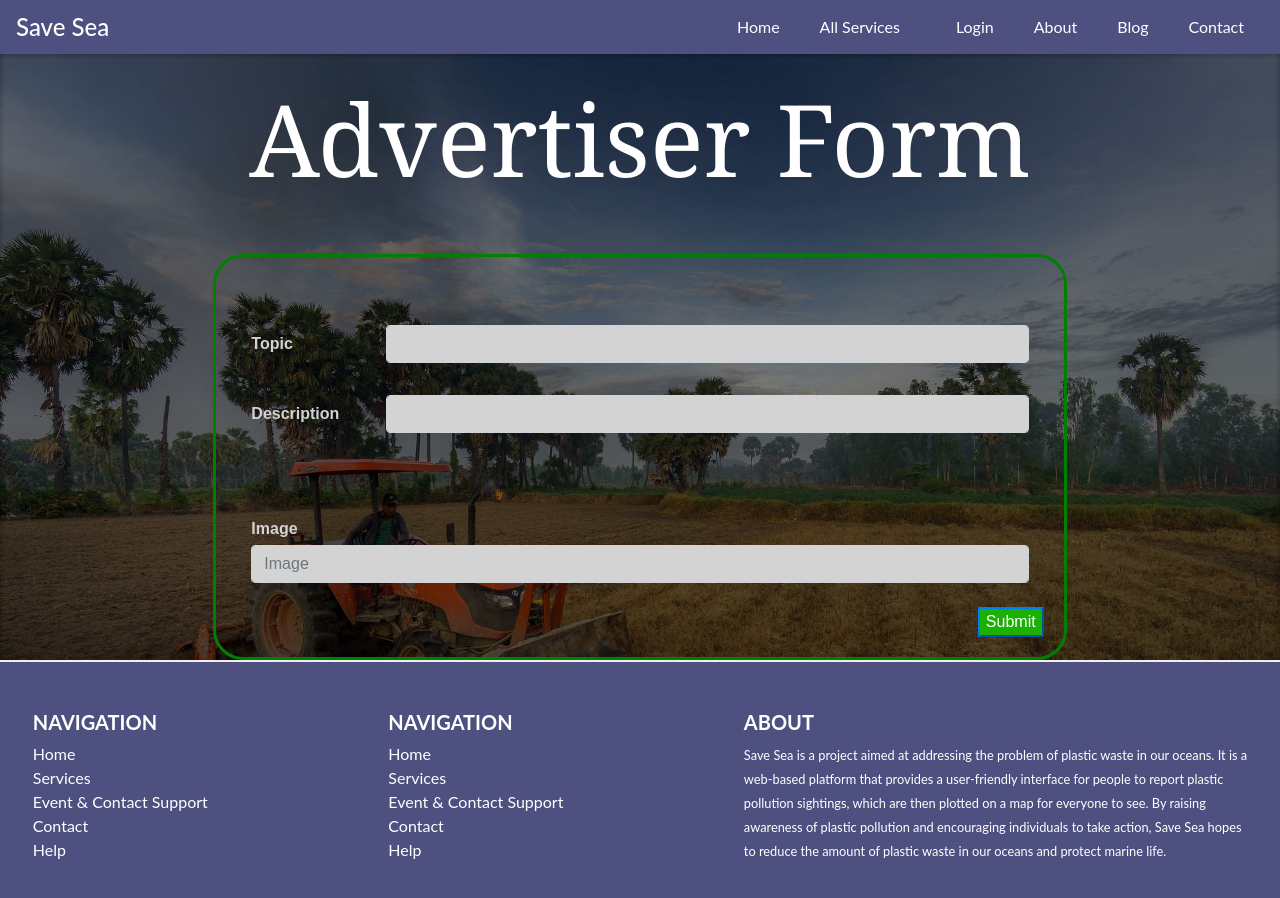
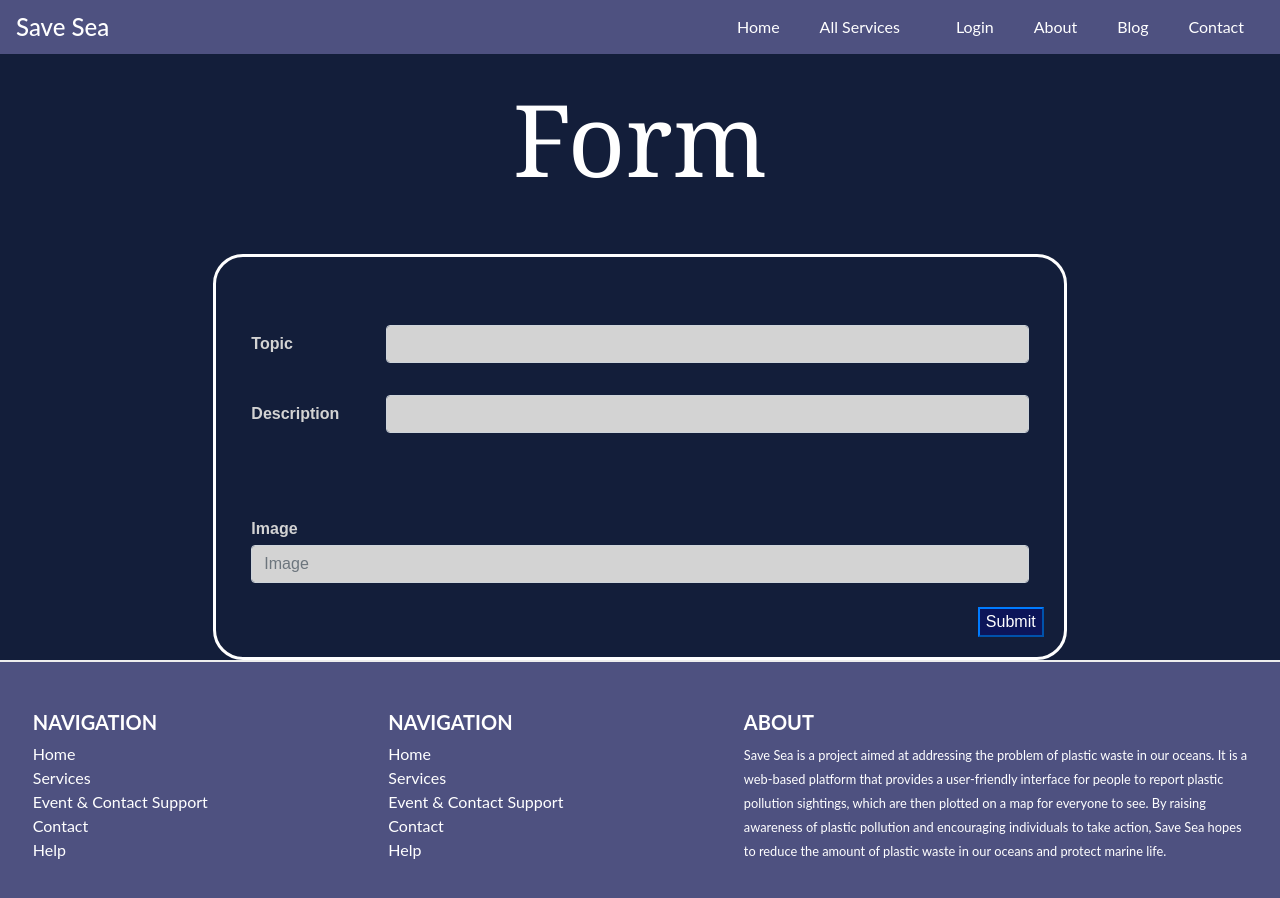
Before and after one commit to SDSamarasinghe/Save-Sea, a React (Create React App) app in the folder frontend/: page /postform in a window 1280 px wide. Shown: the top 898 px of the page. Built offline with nearby package versions, Linux system fonts and the light colour scheme.

Commit message:
add more features to CM function

```diff
--- a/frontend/src/App.js
+++ b/frontend/src/App.js
@@ -36,11 +36,11 @@ function App() {
         <Route path="/adminview" element={<AdminView />} />
 
         <Route
-          path="/CM/edit/:id/:topic/:descrption/:image"
+          path="/CM/edit/:id/:topic/:description/:img"
           element={<AdminUpdate />}
         />
         <Route
-          path="/CM/post/:id/:topic/:descrption/:image"
+          path="/CM/post/:id/:topic/:description/:img"
           element={<DisplayAd />}
         />
 
--- a/frontend/src/components/ChallengeManagement/AdminUpdatePost.js
+++ b/frontend/src/components/ChallengeManagement/AdminUpdatePost.js
@@ -83,8 +83,8 @@ class AdminUpdatePost extends Component {
             textAlign: "center",
           }}
         >
-          <span className="p-1 px-4 rounded text-white" style={{backgroundColor:"#76ad3b"}}>
-          Edit Advertisment
+          <span className="p-1 px-4 rounded text-white" style={{backgroundColor:"#3B3E79"}}>
+          Edit Post
           </span>
         </h1>
           <div className="form-group" style={{ marginBottom: "15px" }}>
--- a/frontend/src/components/ChallengeManagement/AdminViewPost.js
+++ b/frontend/src/components/ChallengeManagement/AdminViewPost.js
@@ -26,7 +26,7 @@ const AdminViewPost = () => {
             <th scope="col">#</th>
             <th scope="col">Topic</th>
             <th scope="col">Description</th>
-            <th scope="col">imageURL</th>
+            <th scope="col">image</th>
             <th scope="col">Action</th>
           </tr>
         </thead>
@@ -44,7 +44,16 @@ const AdminViewPost = () => {
                   </Link>
                 </td>
                 <td>{adr.description}</td>
-                <td>{adr.img}</td>
+                <td><img
+                        src={adr.img}
+                        style={{
+                          width: "40px",
+                          height: "40px",
+                          objectFit: "cover",
+                          borderRadius: "8px",
+                          marginRight: "20px",
+                        }}
+                      /></td>
                 <td>
                   <Link
                     className="btn btn-warning"
--- a/frontend/src/components/ChallengeManagement/DisplayAd.js
+++ b/frontend/src/components/ChallengeManagement/DisplayAd.js
@@ -48,8 +48,10 @@ render() {
       <div >
           <br/>
           <div class="d-grid gap-2 d-md-block" style={{marginLeft:"-240px"}}>
-  <button class="btn btn-primary" type="button" style={{marginLeft:"22rem", marginBottom:"30px", width:"150px", height:"50px",backgroundColor:"#12af39", fontWeight:"700"}}>Back</button>
-</div>
+            <Link to="/adminview">
+  <button class="btn btn-primary" type="button" style={{marginLeft:"22rem", marginBottom:"30px", width:"150px", height:"50px",backgroundColor:"#0C1559", fontWeight:"700"}}>Back</button>
+
+  </Link></div>
     <div class="text-center" style={{border:"2px solid black", marginRight:"110px",marginLeft:"110px"}}>
 
         <br/>
--- a/frontend/src/components/ChallengeManagement/PostForm.js
+++ b/frontend/src/components/ChallengeManagement/PostForm.js
@@ -4,7 +4,7 @@ import axios from "axios";
 import adformback2 from "./img/adformback2.jpg";
 import swal from "sweetalert";
 
-const AdvertiserForm = () => {
+const PostForm = () => {
   const [listOfAds, setListOfAdvertisement] = useState([]);
   const [topic, setTopic] = useState("");
   const [description, setdescription] = useState("");
@@ -62,14 +62,14 @@ const AdvertiserForm = () => {
       confirmButtonText: "OK",
     }).then(function () {
       // Redirect the user
-      window.location.href = "/Ads/AdminView";
+      window.location.href = "/adminview";
     });
   };
 
   return (
     <div
       style={{
-        backgroundImage: `url(${adformback2})`,
+        backgroundColor: "#131e3a",
         backgroundSize: "cover",
         backgroundRepeat: "no-repeat",
       }}
@@ -83,7 +83,7 @@ const AdvertiserForm = () => {
           color: "white",
         }}
       >
-        Advertiser Form
+         Form
       </h1>
       <br />
       <div style={{ backgroundColor: "black" }}></div>
@@ -93,7 +93,7 @@ const AdvertiserForm = () => {
           fontWeight: "bold",
           fontFamily: "sans-serif",
           borderRadius: "30px",
-          border: "3px solid green",
+          border: "3px solid #ffffff",
           margin: "2px",
         }}
       >
@@ -162,13 +162,13 @@ const AdvertiserForm = () => {
 
           <div class="row justify-content-end" id="add-btn">
             <center>
-              <Link to="/Ads/AdminView">
+              <Link to="/adminview">
                 {" "}
                 <button
                   type="button"
                   onClick={handleSubmit}
                   class="btn-block btn-primary"
-                  style={{ backgroundColor: "#1bb004" }}
+                  style={{ backgroundColor: "#0C1559" }}
                 >
                   Submit
                 </button>
@@ -181,4 +181,4 @@ const AdvertiserForm = () => {
   );
 };
 
-export default AdvertiserForm;
+export default PostForm;
```
Also changed, not shown: frontend/src/components/ChallengeManagement/img/adformback2.jpg, frontend/src/components/ChallengeManagement/img/water.png (added).
